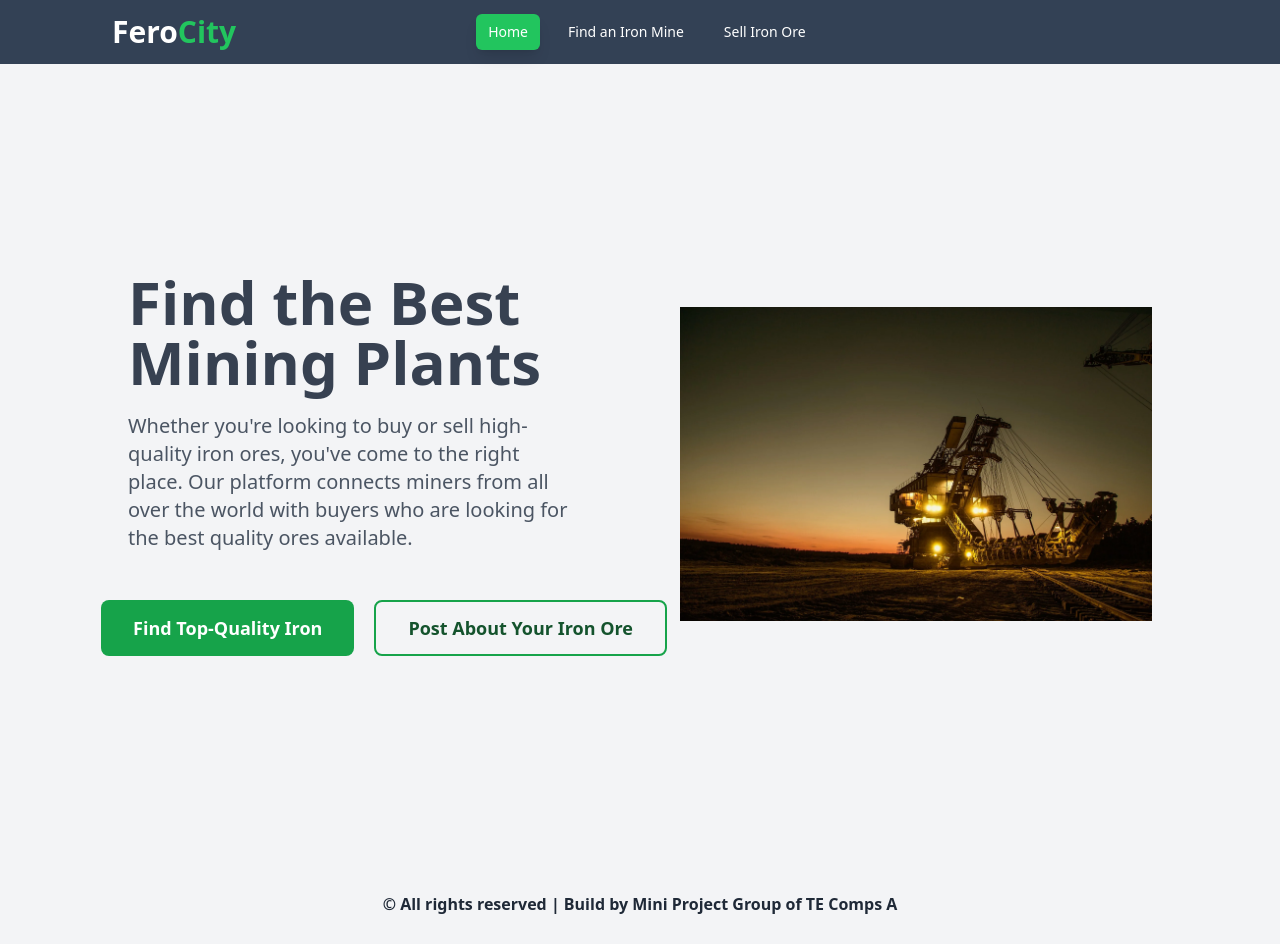
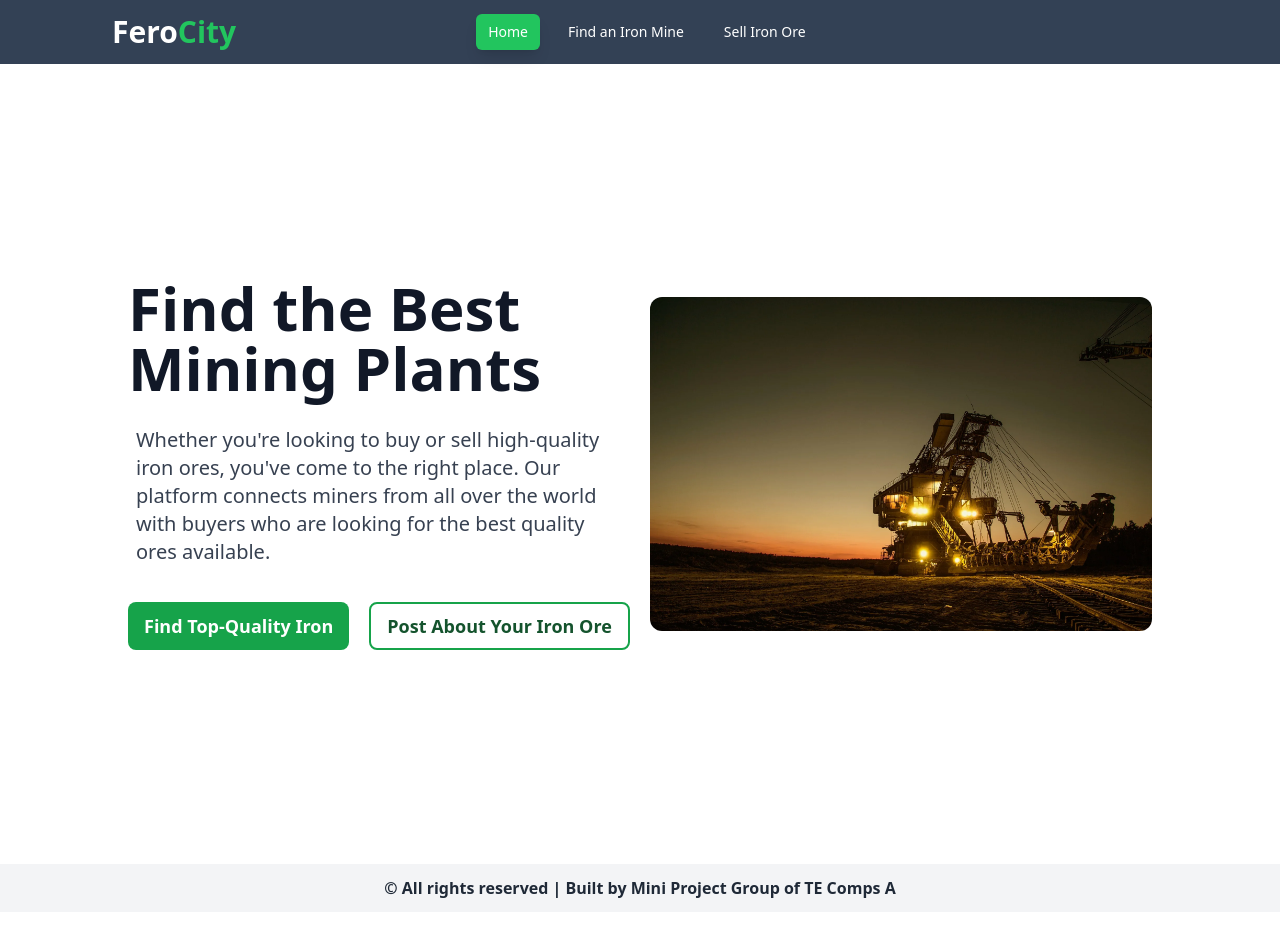
Before and after one commit to vryan-06/Iron-Ore-Mini-Project-Website, a Next.js app in the folder iron-ore-website/: page / in a window 1280 px wide. After the commit the page ends 912 px from the top, so only its background shows below. Built offline with nearby package versions, Linux system fonts and the light colour scheme.

Commit message:
updated main page

```diff
--- a/iron-ore-website/components/Footer.tsx
+++ b/iron-ore-website/components/Footer.tsx
@@ -2,10 +2,10 @@ import React from 'react'
 
 function Footer() {
   return (
-    <div className="flex flex-col items-center justify-center bg-gray-100  p-7 text-center">
+    <div className="flex flex-col items-center justify-around bg-gray-100 p-3">
       <h1 className="text-base font-semibold text-gray-800">
-        © All rights reserved | Build by Mini Project Group of {' '}
-        <span className="cursor-pointer font-semibold hover:text-violet-600">
+        © All rights reserved | Built by Mini Project Group of {' '}
+        <span className="cursor-pointer font-semibold hover:text-green-600">
           TE Comps A{' '}
         </span>
       </h1>
--- /dev/null
+++ b/iron-ore-website/components/MainPage copy.tsx
@@ -0,0 +1,42 @@
+import React from 'react';
+import Image from 'next/image';
+import Link from 'next/link';
+import HeroImage from '../images/mine.jpg';
+
+export default function MainPage() {
+  return (
+    <div className="flex flex-col items-center justify-center w-screen h-screen bg-gray-100">
+      <div className="flex flex-col md:flex-row items-center justify-center w-full md:w-4/5">
+        <div className="md:w-1/2 md:mr-10">
+          <h1 className="text-4xl md:text-6xl font-bold text-gray-700">
+            Find the Best Mining Plants
+          </h1>
+          <p className="mt-5 text-lg md:text-xl text-gray-600 max-w-md">
+            Whether you're looking to buy or sell high-quality iron ores, you've come to the right place. Our platform connects miners from all over the world with buyers who are looking for the best quality ores available.
+          </p>
+          <div className="mt-12 flex flex-col md:flex-row items-center justify-center gap-5">
+            <Link href="/buyer">
+              <button className="h-14 px-8 text-lg font-semibold text-white bg-green-600 rounded-lg hover:bg-green-700 focus:outline-none focus:ring-2 focus:ring-green-500 focus:ring-offset-2 transition-all duration-200 overflow-hidden">
+                <span className="truncate">Find Top-Quality Iron</span>
+              </button>
+            </Link>
+            <Link href="/prediction">
+              <button className="h-14 px-8 text-lg font-semibold text-green-900 border-2 border-green-600 rounded-lg hover:bg-green-600 hover:text-white focus:outline-none focus:ring-2 focus:ring-green-500 focus:ring-offset-2 transition-all duration-200 overflow-hidden">
+                <span className="truncate">Post About Your Iron Ore</span>
+              </button>
+            </Link>
+          </div>
+        </div>
+        <div className="hidden md:block">
+          <Image
+            src={HeroImage}
+            width={1000}
+            height={667}
+            alt="Mine"
+          />
+        </div>
+      </div>
+    </div>
+
+  );
+}
--- /dev/null
+++ b/iron-ore-website/components/MainPage.tsx
@@ -0,0 +1,42 @@
+import React from 'react';
+import Image from 'next/image';
+import Link from 'next/link';
+import HeroImage from '../images/mine.jpg';
+
+export default function MainPage() {
+  return (
+    <div className='flex flex-col items-center justify-center h-screen w-fit'>
+      <div className='flex flex-col md:flex-row items-center justify-center w-full md:w-4/5'>
+        <div className='md:w-1/2 md:mr-5'>
+          <h1 className='text-4xl md:text-6xl font-bold text-gray-900'>
+            Find the Best Mining Plants
+          </h1>
+          <p className='mt-5 p-2 text-lg md:text-xl text-gray-700'>
+            Whether you're looking to buy or sell high-quality iron ores, you've come to the right place. Our platform connects miners from all over the world with buyers who are looking for the best quality ores available.
+          </p>
+          <div className='mt-7 flex flex-col md:flex-row justify-around items-center gap-5'>
+            <Link href="/buyer">
+              <button className='h-12 px-4 text-lg font-semibold text-white bg-green-600 rounded-lg hover:bg-green-700 focus:outline-none focus:ring-2 focus:ring-green-500 focus:ring-offset-2 transition-all duration-200 overflow-hidden'>
+                <span className='truncate'>Find Top-Quality Iron</span>
+              </button>
+            </Link>
+            <Link href="/prediction">
+            <button className='h-12 px-4 text-lg font-semibold text-green-900 border-2 border-green-600 rounded-lg hover:bg-green-600 hover:text-white focus:outline-none focus:ring-2 focus:ring-green-500 focus:ring-offset-2 transition-all duration-200 overflow-hidden'>
+                <span className='truncate'>Post About Your Iron Ore</span>
+              </button>
+            </Link>
+          </div>
+        </div>
+        <div className='hidden md:block'>
+          <Image
+            src={HeroImage}
+            // width={1000}
+            height={400}
+            alt="Mine"
+            className='rounded-xl'
+          />
+        </div>
+      </div>
+    </div>
+  );
+}
--- a/iron-ore-website/pages/MainPage.tsx
+++ /dev/null
@@ -1,43 +0,0 @@
-import React from 'react';
-import Image from 'next/image';
-import Link from 'next/link';
-import HeroImage from '../images/mine.jpg';
-
-export default function MainPage() {
-  return (
-    <div className="flex flex-col items-center justify-center w-screen h-screen bg-gray-100">
-  <div className="flex flex-col md:flex-row items-center justify-center w-full md:w-4/5">
-    <div className="md:w-1/2 md:mr-10">
-      <h1 className="text-4xl md:text-6xl font-bold text-gray-700">
-        Find the Best Mining Plants
-      </h1>
-      <p className="mt-5 text-lg md:text-xl text-gray-600 max-w-md">
-        Whether you're looking to buy or sell high-quality iron ores, you've come to the right place. Our platform connects miners from all over the world with buyers who are looking for the best quality ores available.
-      </p>
-      <div className="mt-12 flex flex-col md:flex-row items-center justify-center gap-5">
-        <Link href="/buyer">
-          <button className="h-14 px-8 text-lg font-semibold text-white bg-green-600 rounded-lg hover:bg-green-700 focus:outline-none focus:ring-2 focus:ring-green-500 focus:ring-offset-2 transition-all duration-200 overflow-hidden">
-            <span className="truncate">Find Top-Quality Iron</span>
-          </button>
-        </Link>
-        <Link href="/prediction">
-          <button className="h-14 px-8 text-lg font-semibold text-green-900 border-2 border-green-600 rounded-lg hover:bg-green-600 hover:text-white focus:outline-none focus:ring-2 focus:ring-green-500 focus:ring-offset-2 transition-all duration-200 overflow-hidden">
-            <span className="truncate">Post About Your Iron Ore</span>
-          </button>
-        </Link>
-      </div>
-    </div>
-    <div className="hidden md:block">
-      <Image
-        src={HeroImage}
-        width={1000}
-        height={667}
-        objectFit="contain"
-        alt="Mine"
-      />
-    </div>
-  </div>
-</div>
-
-  );
-}
--- a/iron-ore-website/pages/index.tsx
+++ b/iron-ore-website/pages/index.tsx
@@ -1,7 +1,7 @@
 import Head from 'next/head'
 import Navbar from '@/components/Navbar'
 import Footer from '@/components/Footer'
-import MainPage from './MainPage'
+import MainPage from '@/components/MainPage'
 
 // const inter = Inter({ subsets: ['latin'] })
 
```
